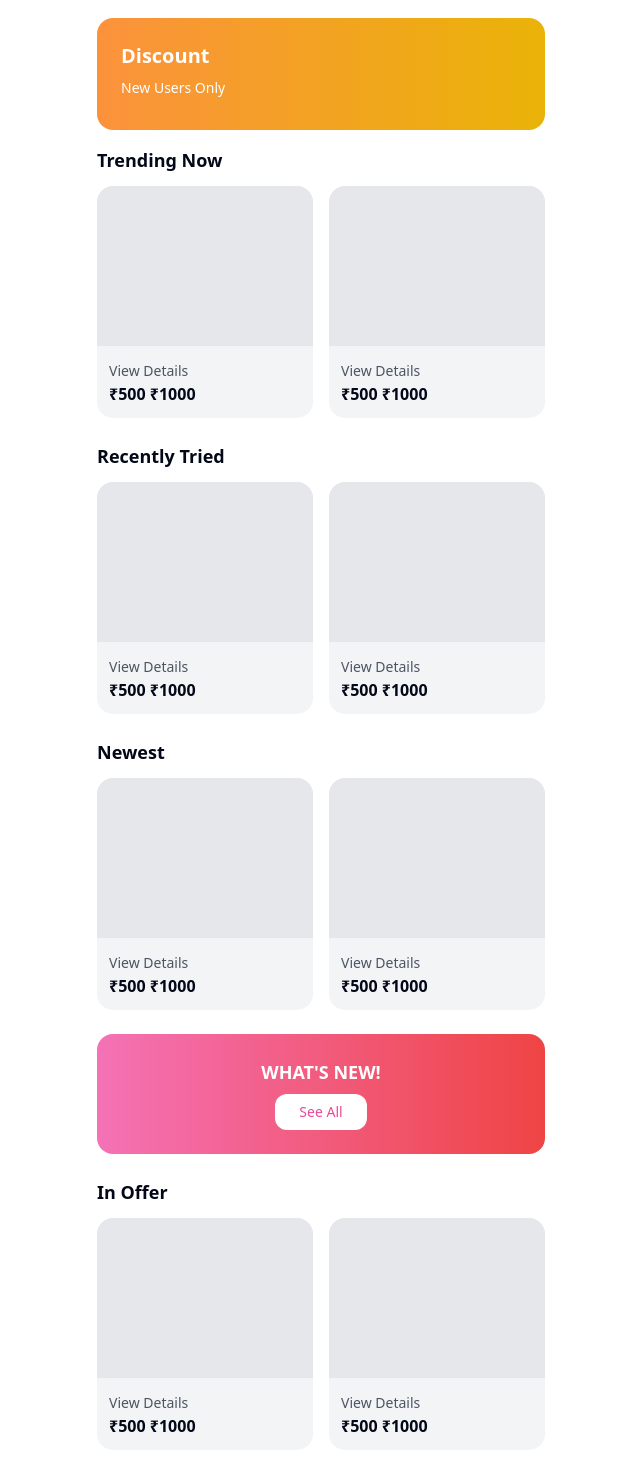
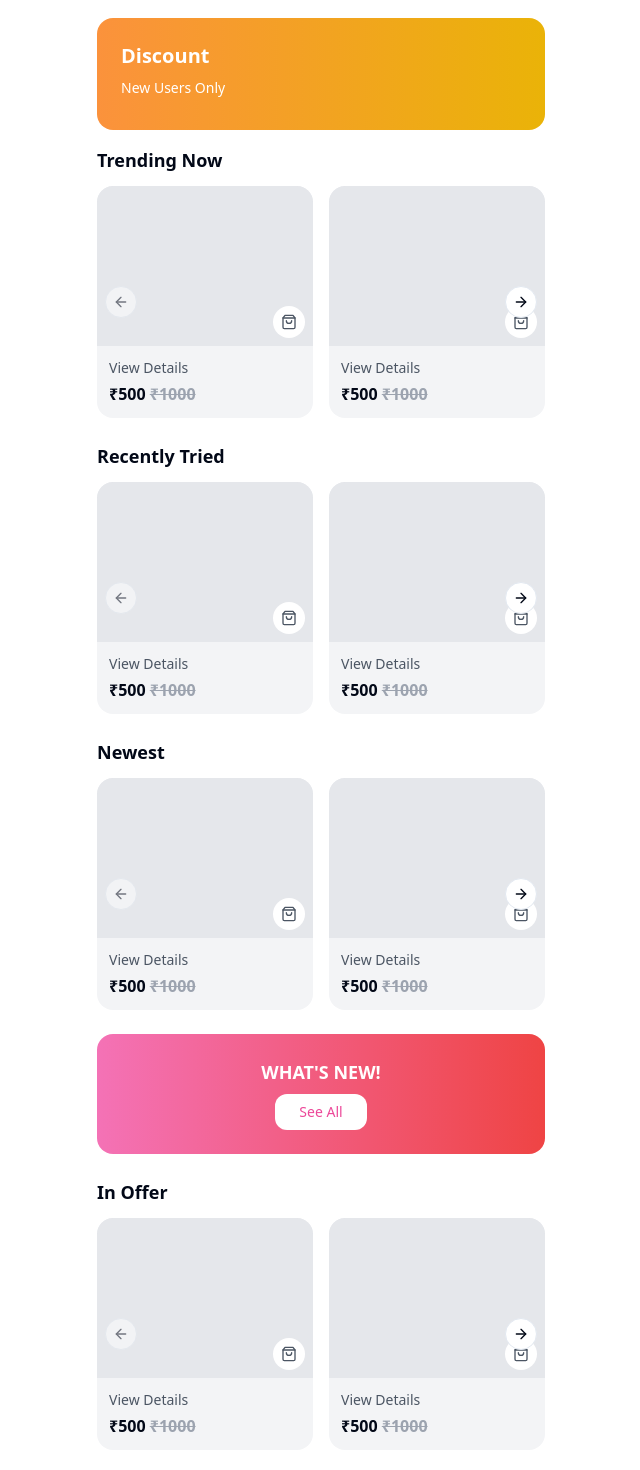
Before and after one commit to nasaforai/aaiena-pwa, a React (Vite) app: page /store in a window 1280 px wide. Shown: the part 835-2305 px from the top of the page, without its empty margins (319-959 px from the left). Built offline with nearby package versions, Linux system fonts and the light colour scheme.

Commit message:
Refactor store page to use carousels
Converted "Trending Now", "Recently Tried", "Newest", and "In Offer" sections on the store page to use carousel components for improved display and user experience.

```diff
--- a/src/pages/Store.tsx
+++ b/src/pages/Store.tsx
@@ -1,3 +1,4 @@
+
 import React from "react";
 import {
   ArrowLeft,
@@ -12,6 +13,13 @@ import {
   ArrowUp,
 } from "lucide-react";
 import { useNavigate } from "react-router-dom";
+import {
+  Carousel,
+  CarouselContent,
+  CarouselItem,
+  CarouselNext,
+  CarouselPrevious,
+} from "@/components/ui/carousel";
 
 export default function Store() {
   const navigate = useNavigate();
@@ -23,6 +31,25 @@ export default function Store() {
   const handleProductClick = () => {
     navigate("/product-details");
   };
+
+  const ProductCard = ({ item }: { item: number }) => (
+    <div className="bg-gray-100 rounded-2xl overflow-hidden">
+      <div className="h-40 bg-gray-200 relative">
+        <div className="absolute bottom-2 right-2 bg-white rounded-full p-2">
+          <ShoppingBag className="w-4 h-4 text-gray-600" />
+        </div>
+      </div>
+      <div className="p-3">
+        <button
+          onClick={handleProductClick}
+          className="text-sm text-gray-600 hover:text-purple-600 transition-colors mb-1 block"
+        >
+          View Details
+        </button>
+        <p className="font-semibold">₹500 <span className="text-gray-400 line-through">₹1000</span></p>
+      </div>
+    </div>
+  );
 
   return (
     <div className="bg-white flex max-w-[480px] w-full flex-col overflow-hidden mx-auto min-h-screen">
@@ -84,9 +111,6 @@ export default function Store() {
           <button className="w-full mt-3 text-purple-600 border-2 border-purple-600 py-3 rounded-xl text-lg font-medium">
             Try Virtually
           </button>
-          {/* <div className="mt-2 text-center">
-            <span className="text-xs opacity-75">Today's Discount offer →</span>
-          </div> */}
           <button className="w-full mt-2 bg-purple-100 text-black py-3 rounded-xl text-md font-medium">
             Log In To See Full Preview →
           </button>
@@ -145,75 +169,54 @@ export default function Store() {
           <p className="text-sm mb-2">New Users Only</p>
         </div>
 
-        {/* Product Grid */}
+        {/* Product Carousels */}
         <div className="space-y-6">
+          {/* Trending Now Carousel */}
           <div>
             <h3 className="font-bold text-lg mb-3">Trending Now</h3>
-            <div className="grid grid-cols-2 gap-4">
-              {[1, 2].map((item) => (
-                <div
-                  key={item}
-                  className="bg-gray-100 rounded-2xl overflow-hidden"
-                >
-                  <div className="h-40 bg-gray-200"></div>
-                  <div className="p-3">
-                    <button
-                      onClick={handleProductClick}
-                      className="text-sm text-gray-600 hover:text-purple-600 transition-colors"
-                    >
-                      View Details
-                    </button>
-                    <p className="font-semibold">₹500 ₹1000</p>
-                  </div>
-                </div>
-              ))}
-            </div>
+            <Carousel className="w-full">
+              <CarouselContent className="-ml-2 md:-ml-4">
+                {[1, 2, 3, 4].map((item) => (
+                  <CarouselItem key={item} className="pl-2 md:pl-4 basis-1/2">
+                    <ProductCard item={item} />
+                  </CarouselItem>
+                ))}
+              </CarouselContent>
+              <CarouselPrevious className="left-2" />
+              <CarouselNext className="right-2" />
+            </Carousel>
           </div>
 
+          {/* Recently Tried Carousel */}
           <div>
             <h3 className="font-bold text-lg mb-3">Recently Tried</h3>
-            <div className="grid grid-cols-2 gap-4">
-              {[1, 2].map((item) => (
-                <div
-                  key={item}
-                  className="bg-gray-100 rounded-2xl overflow-hidden"
-                >
-                  <div className="h-40 bg-gray-200"></div>
-                  <div className="p-3">
-                    <button
-                      onClick={handleProductClick}
-                      className="text-sm text-gray-600 hover:text-purple-600 transition-colors"
-                    >
-                      View Details
-                    </button>
-                    <p className="font-semibold">₹500 ₹1000</p>
-                  </div>
-                </div>
-              ))}
-            </div>
+            <Carousel className="w-full">
+              <CarouselContent className="-ml-2 md:-ml-4">
+                {[1, 2, 3, 4].map((item) => (
+                  <CarouselItem key={item} className="pl-2 md:pl-4 basis-1/2">
+                    <ProductCard item={item} />
+                  </CarouselItem>
+                ))}
+              </CarouselContent>
+              <CarouselPrevious className="left-2" />
+              <CarouselNext className="right-2" />
+            </Carousel>
           </div>
 
+          {/* Newest Carousel */}
           <div>
             <h3 className="font-bold text-lg mb-3">Newest</h3>
-            <div className="grid grid-cols-2 gap-4">
-              {[1, 2].map((item) => (
-                <div
-                  key={item}
-                  className="bg-gray-100 rounded-2xl overflow-hidden"
-                >
-                  <div className="h-40 bg-gray-200"></div>
-                  <div className="p-3">
-                    <button
-                      onClick={handleProductClick}
-                      className="text-sm text-gray-600 hover:text-purple-600 transition-colors"
-                    >
-                      View Details
-                    </button>
-                    <p className="font-semibold">₹500 ₹1000</p>
-                  </div>
-                </div>
-              ))}
-            </div>
+            <Carousel className="w-full">
+              <CarouselContent className="-ml-2 md:-ml-4">
+                {[1, 2, 3, 4].map((item) => (
+                  <CarouselItem key={item} className="pl-2 md:pl-4 basis-1/2">
+                    <ProductCard item={item} />
+                  </CarouselItem>
+                ))}
+              </CarouselContent>
+              <CarouselPrevious className="left-2" />
+              <CarouselNext className="right-2" />
+            </Carousel>
           </div>
         </div>
 
@@ -225,28 +228,20 @@ export default function Store() {
           </button>
         </div>
 
-        {/* In Offer Section */}
+        {/* In Offer Carousel */}
         <div className="mt-6">
           <h3 className="font-bold text-lg mb-3">In Offer</h3>
-          <div className="grid grid-cols-2 gap-4">
-            {[1, 2].map((item) => (
-              <div
-                key={item}
-                className="bg-gray-100 rounded-2xl overflow-hidden"
-              >
-                <div className="h-40 bg-gray-200"></div>
-                <div className="p-3">
-                  <button
-                    onClick={handleProductClick}
-                    className="text-sm text-gray-600 hover:text-purple-600 transition-colors"
-                  >
-                    View Details
-                  </button>
-                  <p className="font-semibold">₹500 ₹1000</p>
-                </div>
-              </div>
-            ))}
-          </div>
+          <Carousel className="w-full">
+            <CarouselContent className="-ml-2 md:-ml-4">
+              {[1, 2, 3, 4].map((item) => (
+                <CarouselItem key={item} className="pl-2 md:pl-4 basis-1/2">
+                  <ProductCard item={item} />
+                </CarouselItem>
+              ))}
+            </CarouselContent>
+            <CarouselPrevious className="left-2" />
+            <CarouselNext className="right-2" />
+          </Carousel>
         </div>
       </div>
 
```
